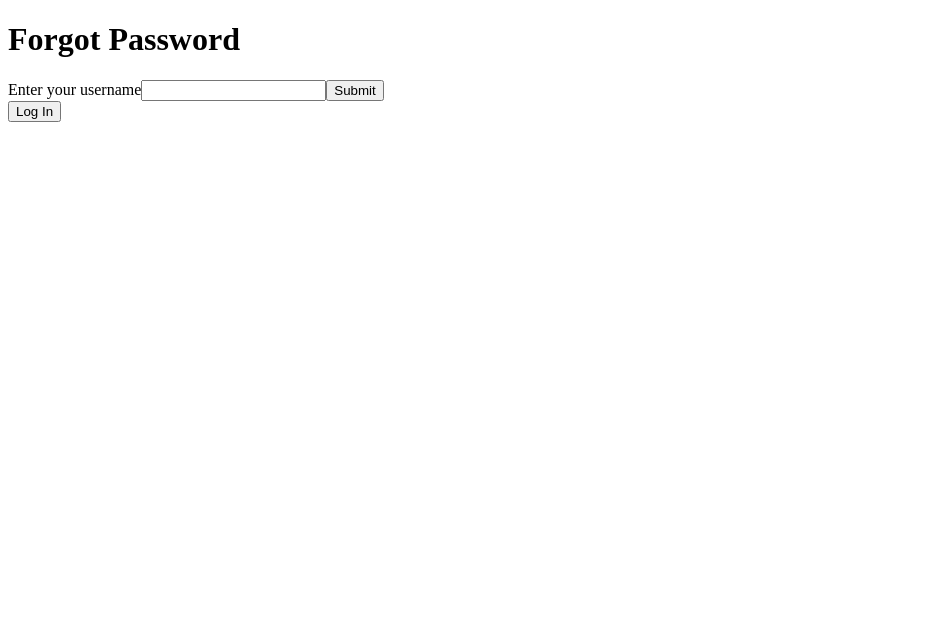
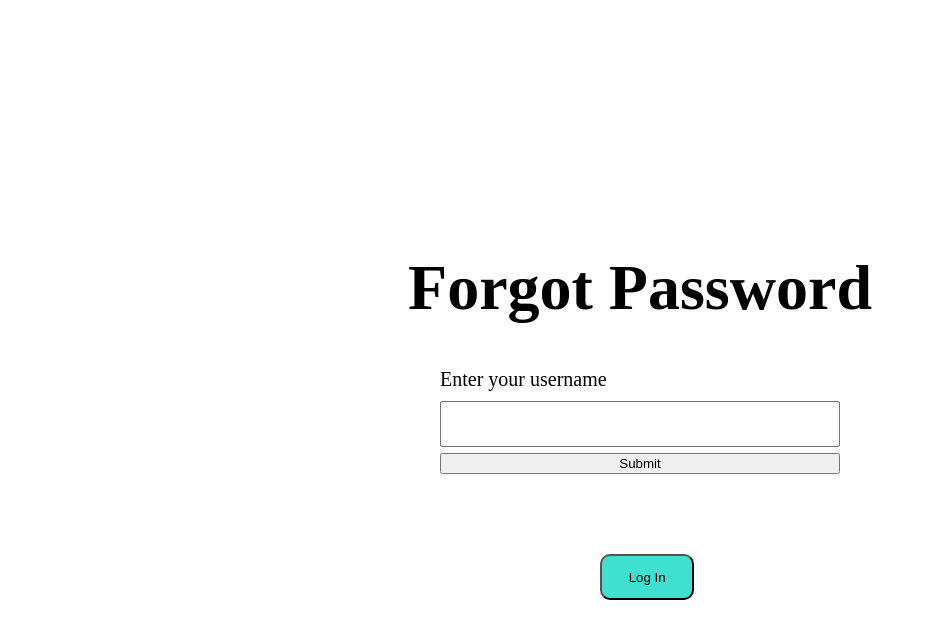
Before and after one commit to J-ah1/Housing-Rent-Calculator, a React (Create React App) app in the folder Client/: page /forgot in a window 1280 px wide. Shown: the top 638 px of the page, without its empty margins (0-927 px from the left). Built offline with nearby package versions, Linux system fonts and the light colour scheme.

Commit message:
Styling for Forgot Password routes

```diff
--- a/Client/src/Components/ForgotPassword.js
+++ b/Client/src/Components/ForgotPassword.js
@@ -5,6 +5,8 @@ import {Link, Redirect} from 'react-router-dom';
 import ForgotPasswordUsername from './ForgotPasswordUsername';
 import ForgotPasswordQuestion from './ForgotPasswordQuestion';
 import ResetPassword from './ResetPassword';
+
+import '../Styles/ForgotPassword.css';
 
 class ForgotPassword extends Component {
     constructor(props) {
@@ -121,7 +123,7 @@ class ForgotPassword extends Component {
                     viewHandler = {this.handleViewChange}
                     username = {this.state.username}
                     />
-                    <Link to='/'><button>Log In</button></Link>
+                    <Link to='/'><button id="forgot-password-login-button">Log In</button></Link>
                 </div>
         }
 
@@ -144,7 +146,7 @@ class ForgotPassword extends Component {
                     />
         }
         return (
-            <div>
+            <div id="forgot-password-container">
                 <h1>Forgot Password</h1>
                 <form>
                     {inputs}
--- a/Client/src/Components/ForgotPasswordQuestion.js
+++ b/Client/src/Components/ForgotPasswordQuestion.js
@@ -2,7 +2,7 @@ import React from 'react';
 
 function ForgotPasswordQuestion(props) {
     return (
-        <div>
+        <div className="forgot-password-question-form">
             <label>{props.question}</label>
             <input
                 type='text'
--- a/Client/src/Components/ForgotPasswordUsername.js
+++ b/Client/src/Components/ForgotPasswordUsername.js
@@ -3,7 +3,7 @@ import React from 'react';
 
 function ForgotPasswordUsername(props) {
     return(
-        <div>
+        <div className="forgot-password-question-form">
             <label>Enter your username</label>
             <input
                 type='text'
--- /dev/null
+++ b/Client/src/Styles/ForgotPassword.css
@@ -0,0 +1,45 @@
+#forgot-password-container{
+    display: flex;
+    flex-direction: column;
+    align-items: center;
+    padding-top: 25vh;
+}
+
+#forgot-password-container > h1{
+    font-size: 4rem;
+}
+
+
+/* Styling for Username Input */
+
+.forgot-password-question-form{
+    display: flex;
+    flex-direction: column;
+    width: 50vh;
+}
+
+.forgot-password-question-form > label{
+    font-size: 1.25em;
+    padding-bottom: .5em;
+}
+
+.forgot-password-question-form > input{
+    height: 3em;
+    margin-bottom: .5em;
+}
+
+.forgot-password-question-form > input[type=text]{
+    padding-left: .5em;
+}
+
+#forgot-password-login-button{
+    margin-top: 10vh;
+    margin-left: 20vh;
+    padding: 1em 2em;
+    background-color: turquoise;
+    border-radius: 10px;
+}
+
+
+
+/* Styling for Security Question Input */
```
